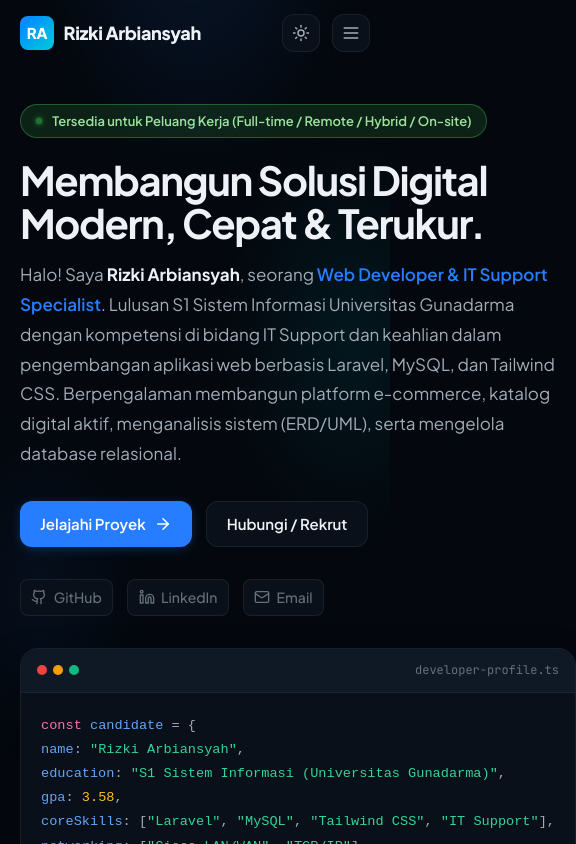
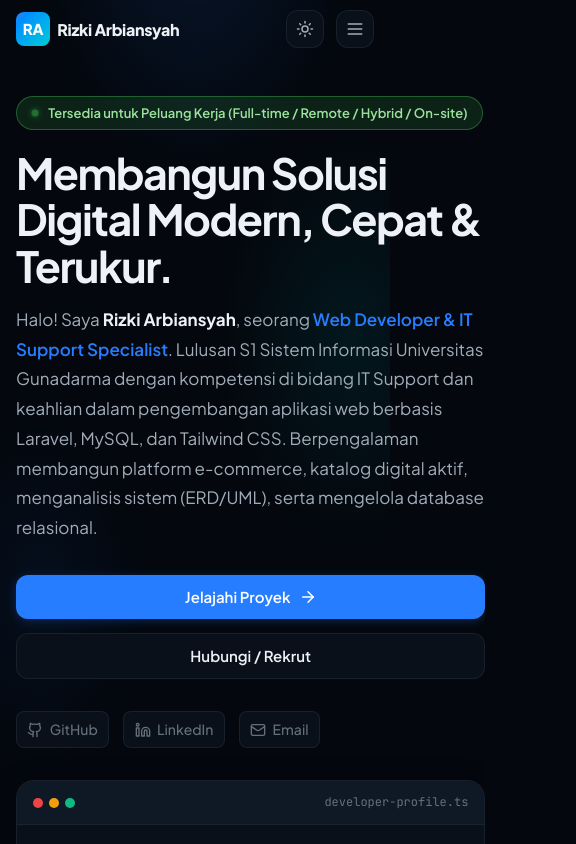
Before and after one commit to greedykid/portofolio, a React (Vite) app: page / in a window 390 px wide. Shown: the top 844 px of the page, 576 px wide, since content can reach past the window. Built offline with nearby package versions, Linux system fonts and the light colour scheme.

Commit message:
fix: improve mobile responsiveness

```diff
--- a/src/components/ExperienceTimeline.jsx
+++ b/src/components/ExperienceTimeline.jsx
@@ -17,7 +17,7 @@ export default function ExperienceTimeline({ data }) {
           </p>
         </div>
 
-        <div style={{ display: 'grid', gridTemplateColumns: 'repeat(auto-fit, minmax(320px, 1fr))', gap: '3rem' }}>
+        <div className="experience-grid">
           {/* Work Experience */}
           <div>
             <div style={{ display: 'flex', alignItems: 'center', gap: '0.6rem', marginBottom: '1.75rem' }}>
--- a/src/styles/index.css
+++ b/src/styles/index.css
@@ -407,7 +407,7 @@ button {
 
 .hero-grid {
   display: grid;
-  grid-template-columns: 1.2fr 0.8fr;
+  grid-template-columns: minmax(0, 1.2fr) minmax(0, 0.8fr);
   gap: clamp(2rem, 4vw, 3.5rem);
   align-items: center;
 }
@@ -419,7 +419,7 @@ button {
 }
 
 .hero-title {
-  font-size: clamp(2.5rem, 5.5vw, 4.25rem);
+  font-size: clamp(2.25rem, 5.5vw, 4.25rem);
   letter-spacing: -0.035em;
   margin-block: 1.25rem 1rem;
   line-height: 1.08;
@@ -481,6 +481,7 @@ button {
   padding: 0.75rem 1rem;
   background-color: var(--bg-surface-2);
   border-bottom: 1px solid var(--border-subtle);
+  min-width: 0;
 }
 
 .terminal-dots {
@@ -501,6 +502,9 @@ button {
   font-family: var(--font-mono);
   font-size: 0.75rem;
   color: var(--text-muted);
+  overflow: hidden;
+  text-overflow: ellipsis;
+  white-space: nowrap;
 }
 
 .terminal-body {
@@ -510,6 +514,7 @@ button {
   line-height: 1.7;
   color: var(--text-secondary);
   overflow-x: auto;
+  max-width: 100%;
 }
 
 .code-keyword { color: #f472b6; }
@@ -523,7 +528,7 @@ button {
    ========================================================================== */
 .stats-grid {
   display: grid;
-  grid-template-columns: repeat(auto-fit, minmax(220px, 1fr));
+  grid-template-columns: repeat(auto-fit, minmax(min(220px, 100%), 1fr));
   gap: 1.25rem;
   margin-top: 2rem;
 }
@@ -557,7 +562,7 @@ button {
    ========================================================================== */
 .skills-grid {
   display: grid;
-  grid-template-columns: repeat(auto-fit, minmax(300px, 1fr));
+  grid-template-columns: repeat(auto-fit, minmax(min(300px, 100%), 1fr));
   gap: 1.5rem;
 }
 
@@ -634,7 +639,7 @@ button {
 
 .projects-grid {
   display: grid;
-  grid-template-columns: repeat(auto-fit, minmax(340px, 1fr));
+  grid-template-columns: repeat(auto-fit, minmax(min(340px, 100%), 1fr));
   gap: 1.75rem;
 }
 
@@ -735,6 +740,7 @@ button {
   gap: 0.75rem;
   padding-top: 1rem;
   border-top: 1px solid var(--border-subtle);
+  flex-wrap: wrap;
 }
 
 /* ==========================================================================
@@ -781,6 +787,7 @@ button {
   border: 1px solid var(--border-subtle);
   border-radius: var(--radius-md);
   padding: 1.5rem;
+  min-width: 0;
 }
 
 .timeline-header {
@@ -841,7 +848,7 @@ button {
    ========================================================================== */
 .certs-grid {
   display: grid;
-  grid-template-columns: repeat(auto-fit, minmax(280px, 1fr));
+  grid-template-columns: repeat(auto-fit, minmax(min(280px, 100%), 1fr));
   gap: 1.25rem;
 }
 
@@ -875,7 +882,7 @@ button {
    ========================================================================== */
 .contact-grid {
   display: grid;
-  grid-template-columns: 1fr 1.2fr;
+  grid-template-columns: minmax(0, 1fr) minmax(0, 1.2fr);
   gap: clamp(2rem, 5vw, 3.5rem);
 }
 
@@ -900,6 +907,7 @@ button {
   border: 1px solid var(--border-subtle);
   border-radius: var(--radius-md);
   transition: border-color var(--duration-fast) var(--ease-expo);
+  min-width: 0;
 }
 
 .contact-method-item:hover {
@@ -980,6 +988,94 @@ button {
   gap: 0.5rem;
   z-index: 1000;
   animation: slide-up 250ms var(--ease-expo);
+  max-width: calc(100vw - 2rem);
+}
+
+/* Experience columns share the same responsive behavior as the other grids. */
+.experience-grid {
+  display: grid;
+  grid-template-columns: repeat(2, minmax(0, 1fr));
+  gap: 3rem;
+}
+
+@media (max-width: 760px) {
+  .experience-grid {
+    grid-template-columns: 1fr;
+    gap: 2.5rem;
+  }
+
+  .hero-socials {
+    flex-wrap: wrap;
+  }
+}
+
+@media (max-width: 480px) {
+  .container {
+    padding-inline: 1rem;
+  }
+
+  .site-header {
+    padding-block: 0.65rem;
+  }
+
+  .brand-logo {
+    min-width: 0;
+    gap: 0.45rem;
+    font-size: 1rem;
+  }
+
+  .brand-logo > span {
+    overflow: hidden;
+    text-overflow: ellipsis;
+    white-space: nowrap;
+  }
+
+  .hero-section {
+    padding-top: 6rem;
+  }
+
+  .hero-title {
+    font-size: clamp(2rem, 11vw, 2.75rem);
+  }
+
+  .hero-cta-group,
+  .project-actions {
+    align-items: stretch;
+    flex-direction: column;
+  }
+
+  .hero-cta-group .btn,
+  .project-actions .btn {
+    width: 100%;
+  }
+
+  .terminal-body {
+    padding: 1rem;
+    font-size: 0.72rem;
+  }
+
+  .card-base,
+  .skill-category-card,
+  .timeline-card,
+  .contact-form-card {
+    padding: 1.25rem;
+  }
+
+  .contact-method-item {
+    gap: 0.75rem;
+    padding: 0.85rem;
+  }
+
+  .toast-msg {
+    left: 1rem;
+    right: 1rem;
+    bottom: 1rem;
+  }
+
+  .footer-inner {
+    align-items: flex-start;
+    flex-direction: column;
+  }
 }
 
 @keyframes slide-up {
```
